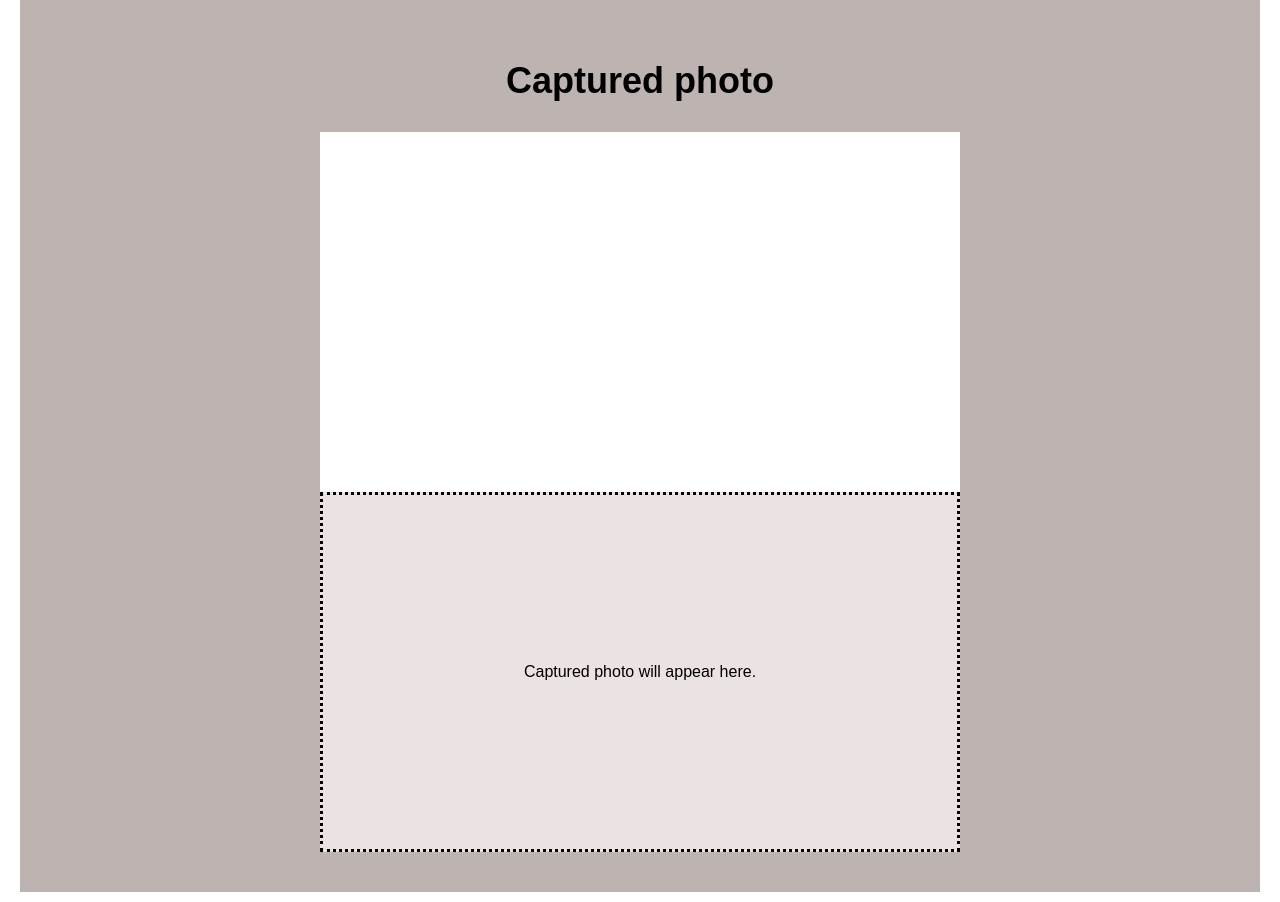
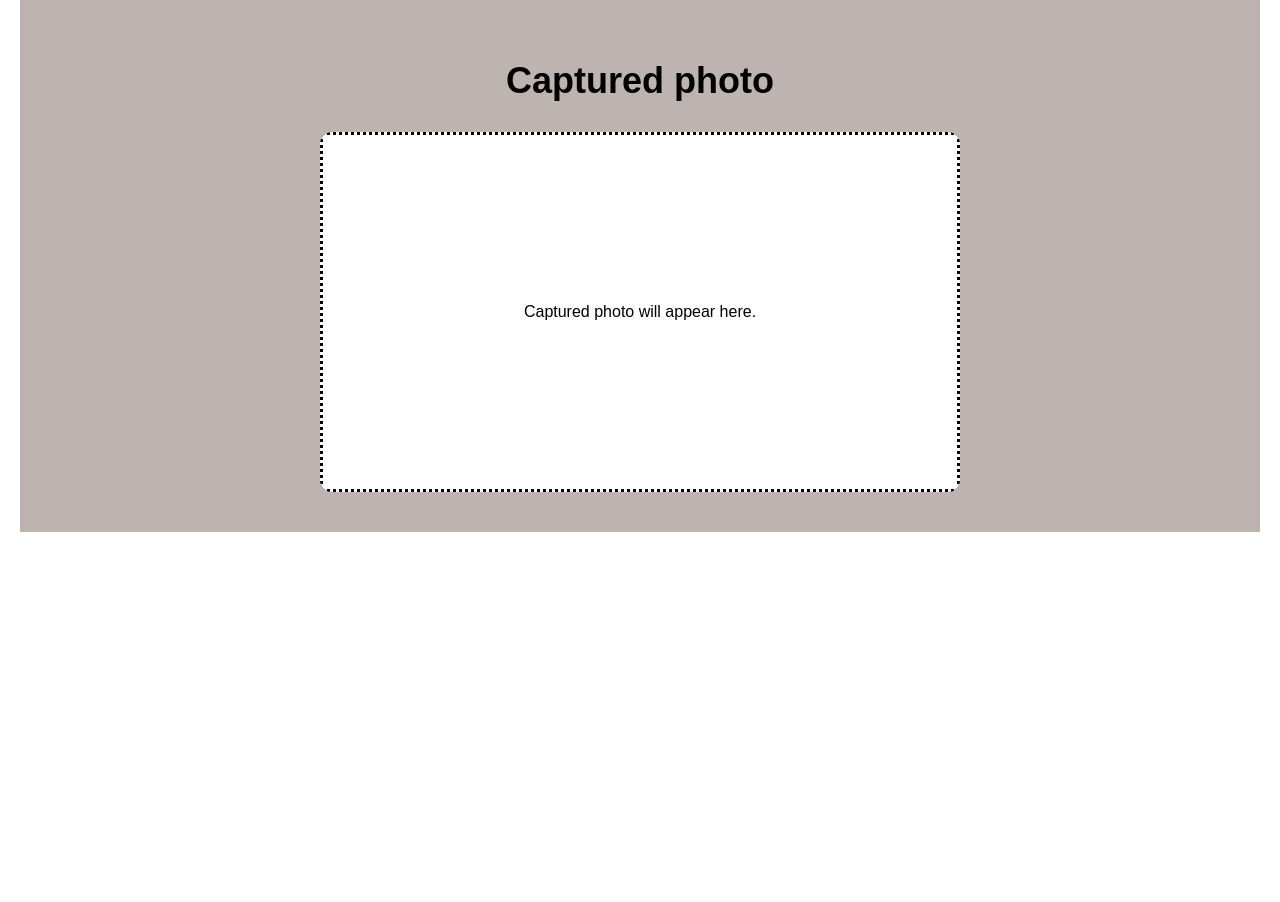
Before and after one commit to dejanmijic/video-capture, a React (Vite) app: page / in a window 1280 px wide. Shown: the part 920-1822 px from the top of the page. After the commit the page ends 1462 px from the top, so only its background shows below. Built offline with nearby package versions, Linux system fonts and the light colour scheme.

Commit message:
Photo canvas style and overlay message

```diff
--- a/src/features/video-capture/components/CapturedImage/CapturedPhoto.css
+++ b/src/features/video-capture/components/CapturedImage/CapturedPhoto.css
@@ -3,17 +3,37 @@ h2 {
 }
 
 canvas {
-  width: 640px;
-  height: 360px;
-  background-color: #ffff;
+  width: 100%;
+  height: 100%;
+  display: block;
+}
+
+.canvas-container {
+  position: relative;
+  width: 100%;
+  max-width: 640px;
+  aspect-ratio: 16 / 9;
+
+  overflow: hidden;
+  border-radius: 12px;
+  background: #111;
 }
 
 .photo-placeholder {
-  width: 640px;
-  height: 360px;
+  position: absolute;
+  inset: 0;
+
   display: flex;
+  align-items: center;
   justify-content: center;
-  align-items: center;
-  background-color: #ebe3e1;
-  border: 3px dotted #000;
+
+  padding: 10px;
+
+  background-color: #ffff;
+  color: #000000;
+  border: 3px dotted #000000;
+
+  font-size: 16px;
+
+  z-index: 1;
 }
--- a/src/features/video-capture/components/CapturedImage/CapturedPhoto.tsx
+++ b/src/features/video-capture/components/CapturedImage/CapturedPhoto.tsx
@@ -13,6 +13,7 @@ export const CapturedPhoto = ({
   return (
     <div className="wrapper">
       <h2>Captured photo</h2>
+      <div className="canvas-container">
         <canvas ref={canvasRef} />
         {!hasPhoto && (
           <div className="photo-placeholder">
@@ -20,5 +21,6 @@ export const CapturedPhoto = ({
           </div>
         )}
       </div>
+    </div>
   )
 }
```
Lines whose indentation alone changed are shown as unchanged.
